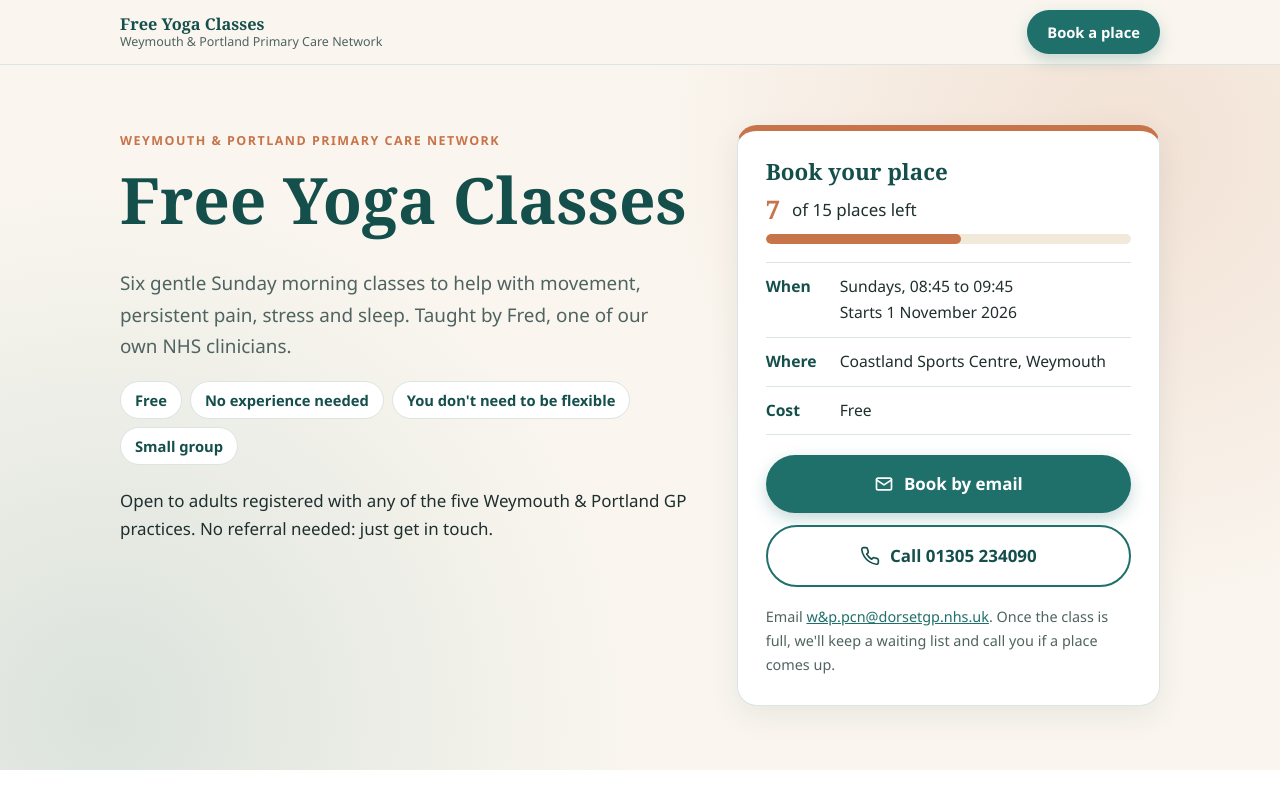
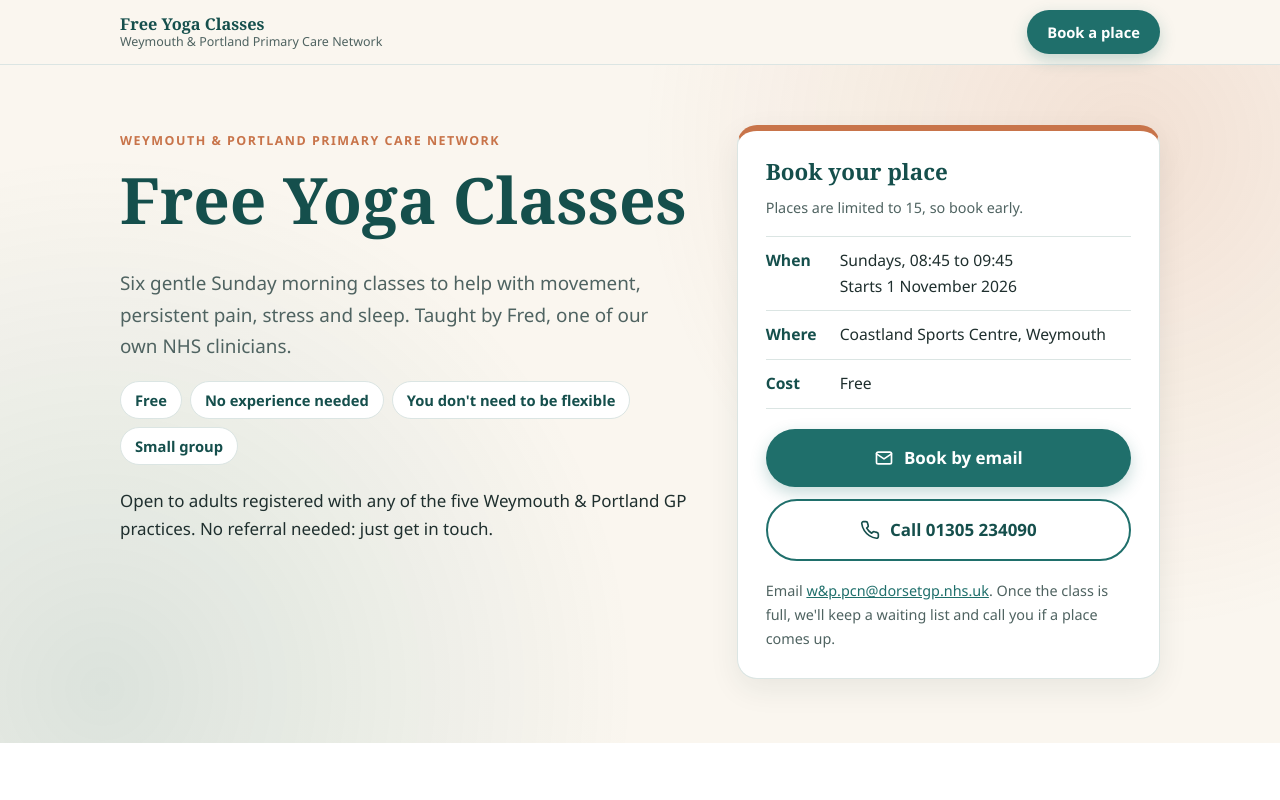
Before and after one commit to Marcovanbd1/Fred, a plain HTML site: page index.html in a window 1280 px wide. Shown: the top 800 px of the page. Drawn offline with Linux system fonts and the light colour scheme.

Commit message:
Update index.html

```diff
--- a/index.html
+++ b/index.html
@@ -7,9 +7,7 @@
 <meta name="description" content="Six free, gentle Sunday morning yoga classes in Weymouth, taught by local NHS clinician Fred Burnham. No experience needed. Book by email or phone.">
 <!--
   EDITING NOTES (not shown on the page)
-  1. Places: change PLACES_BOOKED near the bottom of this file. When it reaches 15,
-     the page switches to "Join the waiting list" automatically.
-  2. Fred's photo is embedded in this file, so the page works as a single file on Netlify.
+  Fred's photo is embedded in this file, so the page works as a single file on Netlify.
 -->
 <style>
   :root{
@@ -61,10 +59,6 @@
 
   /* Booking card */
   .book-card{background:#fff;border-radius:var(--radius);box-shadow:var(--shadow);border:1px solid var(--line);border-top:6px solid var(--clay);padding:28px}
-  .places{display:flex;align-items:center;gap:12px;margin-bottom:6px}
-  .places strong{font-family:Georgia,serif;font-size:1.6rem;color:var(--clay);line-height:1}
-  .bar{height:10px;background:var(--sand-deep);border-radius:999px;overflow:hidden;margin:10px 0 18px}
-  .bar span{display:block;height:100%;background:var(--clay);border-radius:999px}
   .book-card .btn{width:100%;justify-content:center;margin-bottom:12px}
   .book-card .small-print{font-size:.9rem;color:var(--muted);margin:6px 0 0}
   .when{list-style:none;padding:0;margin:0 0 20px;border-top:1px solid var(--line)}
@@ -169,8 +163,7 @@
 
       <aside class="book-card" id="book" aria-labelledby="book-title">
         <h2 id="book-title" style="font-size:1.4rem">Book your place</h2>
-        <div class="places"><strong id="places-left">7</strong><span id="places-text">of 15 places left</span></div>
-        <div class="bar" aria-hidden="true"><span id="places-bar" style="width:53%"></span></div>
+        <p class="small-print" style="margin:0 0 16px">Places are limited to 15, so book early.</p>
         <ul class="when">
           <li><b>When</b><span>Sundays, 08:45 to 09:45<br>Starts 1 November 2026</span></li>
           <li><b>Where</b><span>Coastland Sports Centre, Weymouth</span></li>
@@ -281,7 +274,7 @@
   <!-- Final CTA -->
   <section class="cta">
     <div class="wrap">
-      <h2 id="cta-title">Places are filling up</h2>
+      <h2 id="cta-title">Book your free place</h2>
       <p>Free Sunday morning yoga with Fred, starting 1 November. Book now, or join the waiting list if we're full.</p>
       <div class="cta-actions">
         <a class="btn mail-link" href="#"><span class="mail-label">Book by email</span></a>
@@ -300,27 +293,11 @@
 </footer>
 
 <script>
-  /* ===== EDIT THIS NUMBER as bookings come in ===== */
-  var PLACES_BOOKED = 8;
-  var PLACES_TOTAL = 15;
-  /* ================================================= */
-
   (function(){
-    var left = Math.max(PLACES_TOTAL - PLACES_BOOKED, 0);
-    var full = left === 0;
-    var email = 'w%26p.pcn@dorsetgp.nhs.uk';
-    var subject = full ? 'Free yoga classes: waiting list' : 'Free yoga classes: booking';
-    var body = 'Hello,\n\nI would like to ' + (full ? 'join the waiting list for' : 'book a place on') +
-      ' the free yoga classes starting Sunday 1 November.\n\nMy name:\nMy GP practice:\nMy phone number:\n\nThank you.';
-    var href = 'mailto:' + email + '?subject=' + encodeURIComponent(subject) + '&body=' + encodeURIComponent(body);
-
+    var subject = 'Free yoga classes: booking';
+    var body = 'Hello,\n\nI would like to book a place on the free yoga classes starting Sunday 1 November.\n\nMy name:\nMy GP practice:\nMy phone number:\n\nThank you.';
+    var href = 'mailto:w%26p.pcn@dorsetgp.nhs.uk?subject=' + encodeURIComponent(subject) + '&body=' + encodeURIComponent(body);
     document.querySelectorAll('.mail-link').forEach(function(a){ a.href = href; });
-    document.querySelectorAll('.mail-label').forEach(function(s){ s.textContent = full ? 'Join the waiting list' : 'Book by email'; });
-
-    document.getElementById('places-left').textContent = full ? 'Full' : left;
-    document.getElementById('places-text').textContent = full ? 'Join the waiting list below' : (left === 1 ? 'place left of 15' : 'of 15 places left');
-    document.getElementById('places-bar').style.width = Math.min(PLACES_BOOKED / PLACES_TOTAL * 100, 100) + '%';
-    if (full) document.getElementById('cta-title').textContent = 'This class is full';
   })();
 </script>
 
```
